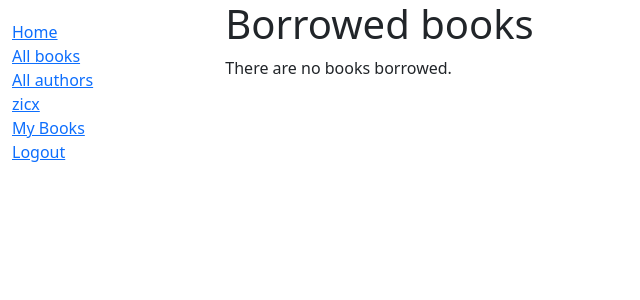
After one commit to zaki-x86/django_local_library, a Django app: page /catalog/mybooks/ in a window 1280 px wide. The commit adds this page. Shown: the top 300 px of the page, without its empty margins (0-640 px from the left). Run offline with Django 4.2, Linux system fonts and the light colour scheme; a user stored in the database is signed in; data comes from the database, SQL or seed files in the repository; both versions use the stored data as it was after the commit.

Commit message:
Added page to see borrowed books
- Updated BookInstance Model
- Added new template to view loaned books
- Updated view class to view borrowed books

```diff
--- a/locallibrary/catalog/admin.py
+++ b/locallibrary/catalog/admin.py
@@ -31,7 +31,7 @@ class BookInstanceAdmin(admin.ModelAdmin):
             'fields': ('book', 'imprint', 'id')
         }),
         ('Availability', {
-            'fields': ('status', 'due_back')
+            'fields': ('status', 'due_back', 'borrower')
         }),
     )
 
--- a/locallibrary/catalog/templates/base_generic.html
+++ b/locallibrary/catalog/templates/base_generic.html
@@ -26,6 +26,7 @@
 
               {% if user.is_authenticated %}
                 <li><a href="{% url 'user-profile' user.get_username %}">{{ user.get_username }}</a></li>
+                <li><a href="{% url 'my-borrowed' %}">My Books</a></li>
                 <li><a href="{% url 'logout' %}?next={{ request.path }}">Logout</a></li>
               {% else %}
                 <li><a href="{% url 'login' %}?next={{ request.path }}">Login</a></li>
--- /dev/null
+++ b/locallibrary/catalog/templates/bookinstance_list_borrowed_user.html
@@ -0,0 +1,19 @@
+{% extends "base_generic.html" %}
+
+{% block content %}
+    <h1>Borrowed books</h1>
+
+    {% if bookinstance_list %}
+    <ul>
+
+      {% for bookinst in bookinstance_list %}
+      <li class="{% if bookinst.is_overdue %}text-danger{% endif %}">
+        <a href="{% url 'book-detail' bookinst.book.pk %}">{{ bookinst.book.title }}</a> ({{ bookinst.due_back }})
+      </li>
+      {% endfor %}
+    </ul>
+
+    {% else %}
+      <p>There are no books borrowed.</p>
+    {% endif %}
+{% endblock %}
--- a/locallibrary/catalog/urls.py
+++ b/locallibrary/catalog/urls.py
@@ -8,4 +8,5 @@ urlpatterns = [
     path('authors/', views.AuthorListView.as_view(), name='authors'),
     path('authors/<int:id>', views.author_detail_view, name="author-detail"),
     path('user/<str:username>', views.user_profile, name="user-profile"),
+    path('mybooks/', views.LoanedBooksByUserListView.as_view(), name='my-borrowed'),
 ]
--- a/locallibrary/catalog/views.py
+++ b/locallibrary/catalog/views.py
@@ -4,6 +4,7 @@ from django.contrib.auth.models import User
 from .models import Book, BookInstance, Author
 from django.views import generic
 from django.contrib.auth.decorators import login_required
+from django.contrib.auth.mixins import LoginRequiredMixin
 
 # Create your views here.
 def index(request):
@@ -82,3 +83,16 @@ def user_profile(request, username):
     else:
         print(f'Found user: {user.username}')
     return render(request, 'user_profile.html', {"user":user})
+
+class LoanedBooksByUserListView(LoginRequiredMixin,generic.ListView):
+    """Generic class-based view listing books on loan to current user."""
+    model = BookInstance
+    template_name = 'bookinstance_list_borrowed_user.html'
+    paginate_by = 10
+
+    def get_queryset(self):
+        return (
+            BookInstance.objects.filter(borrower=self.request.user)
+            .filter(status__exact='o')
+            .order_by('due_back')
+        )
```
Also changed, not shown: locallibrary/catalog/models.py (+10 -0 lines), locallibrary/catalog/migrations/0003_bookinstance_borrower.py (added), locallibrary/db.sqlite3.
